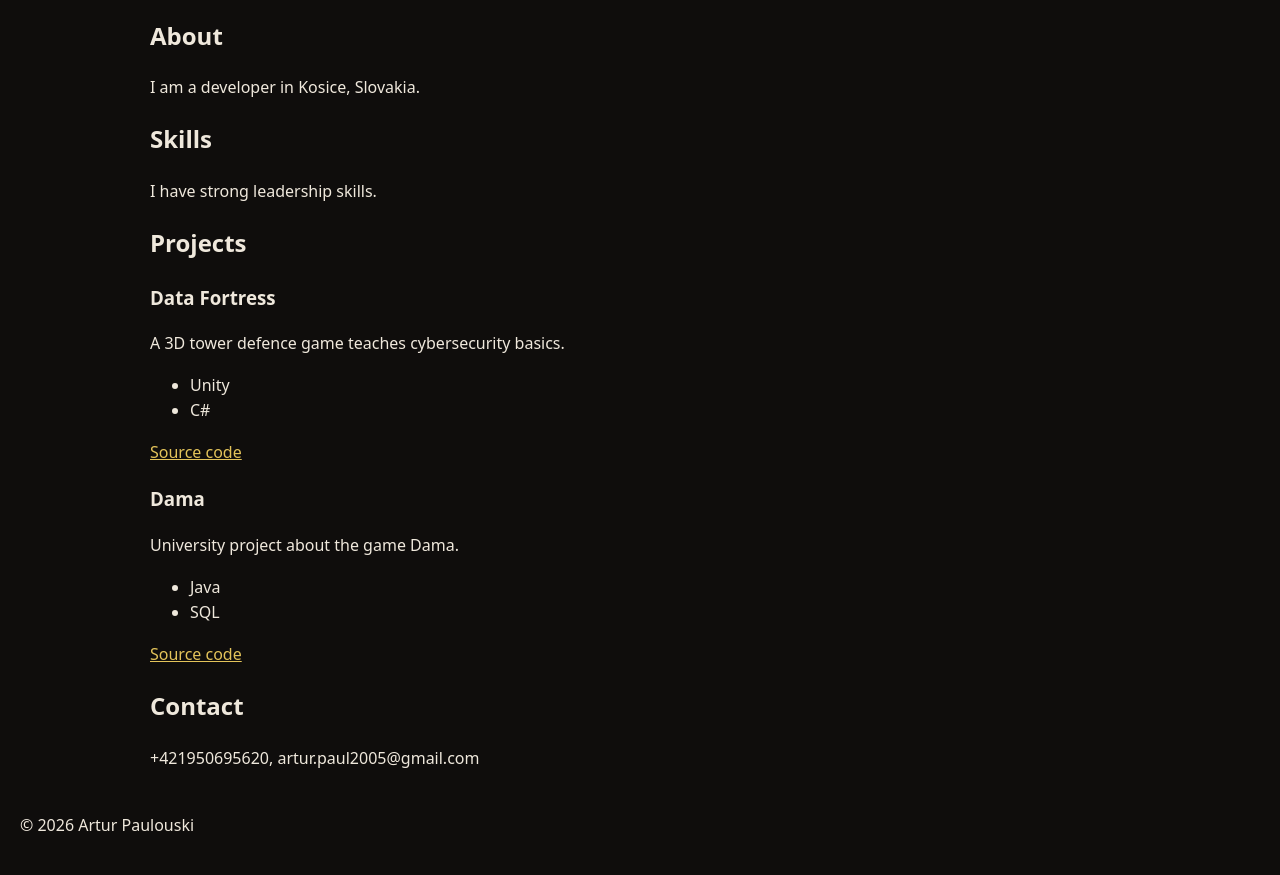
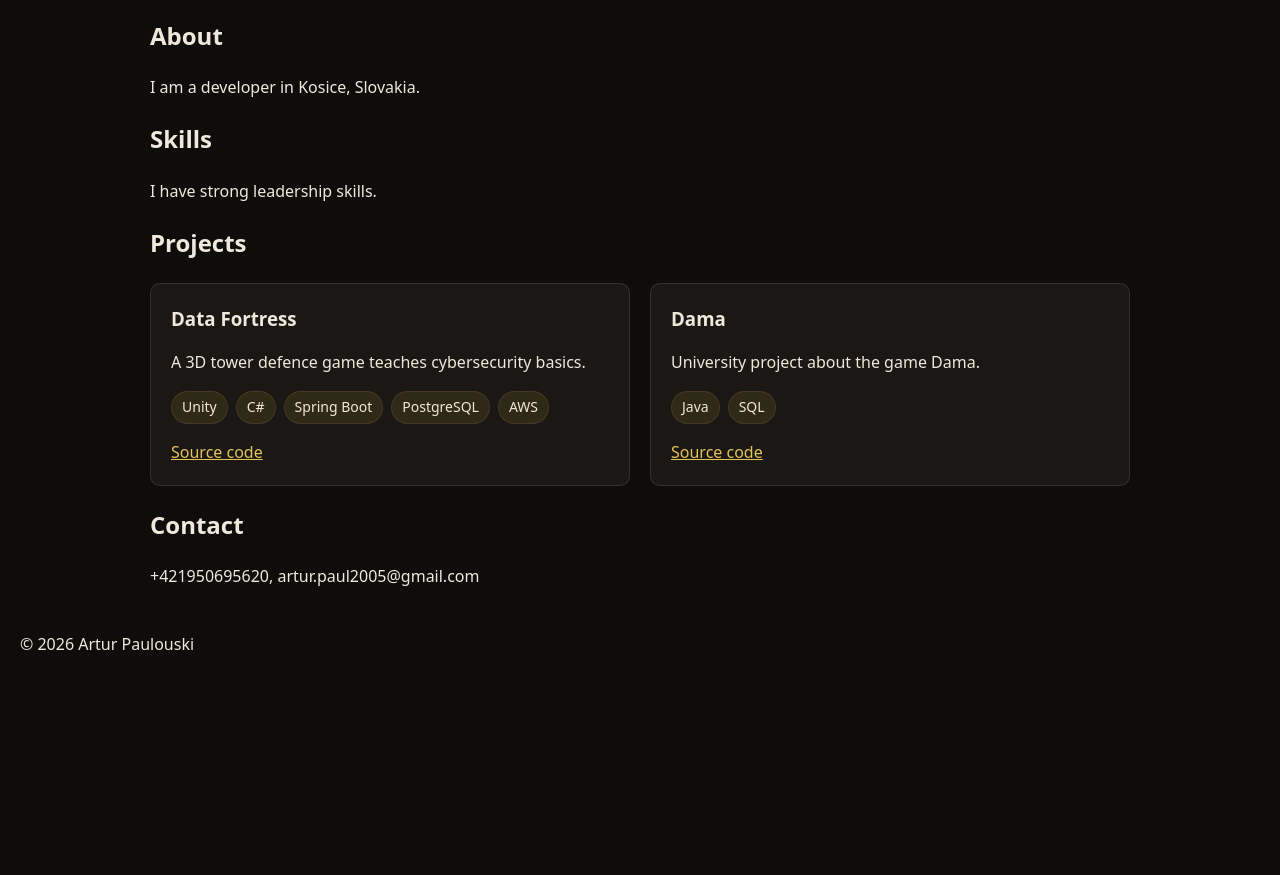
Before and after one commit to ArthurynJoU/ruthra.eu, a website built with Vite: page index.html in a window 1280 px wide. Shown: the part 342-1217 px from the top of the page. After the commit the page ends 1035 px from the top, so only its background shows below. Built offline with nearby package versions, Linux system fonts and the light colour scheme.

Commit message:
add project classes

```diff
--- a/index.html
+++ b/index.html
@@ -5,6 +5,7 @@
     <meta name="viewport" content="width=device-width, initial-scale=1.0" />
     <title>Artur Paulouski Java Developer</title>
     <meta name="description" content="Backend Java Developer and CS master student" />
+    <link rel="icon" href="/favicon.svg" type="image/svg+xml" />
   </head>
 
   <body>
@@ -40,25 +41,30 @@
 
     <section id="projects">
       <h2>Projects</h2>
-      <article>
+      <div class="projects">
+        <article class="project-card">
           <h3>Data Fortress</h3>
           <p>A 3D tower defence game teaches cybersecurity basics.</p>
-        <ul>
+          <ul class="tags">
             <li>Unity</li>
             <li>C#</li>
+            <li>Spring Boot</li>
+            <li>PostgreSQL</li>
+            <li>AWS</li>
           </ul>
-        <a href="https://github.com/ArthurynJoU/DataFortress">Source code</a>
+          <a href="https://github.com/ArthurynJoU/Data-Fortress">Source code</a>
         </article>
 
-      <article>
+        <article class="project-card">
           <h3>Dama</h3>
           <p>University project about the game Dama.</p>
-        <ul>
+          <ul class="tags">
             <li>Java</li>
             <li>SQL</li>
           </ul>
           <a href="https://github.com/ArthurynJoU/Dama">Source code</a>
         </article>
+      </div>
     </section>
 
     <section id="contact">
--- a/src/style.css
+++ b/src/style.css
@@ -3,12 +3,13 @@
     --text: #efe8dc;
     --muted: #a89e90;
     --accent: #e3c35a;
+    --surface: #1a1714;
 }
 
 h1 {
     color: var(--accent);
     font-size: clamp(30px, 10vw, 100px);
-    margin: 20px;
+    margin: 20px 0;
 }
 
 *, *::before, *::after {
@@ -51,7 +52,49 @@ header {
     header {
         flex-direction: column;
     }
-    ul.header-links {
-        flex-direction: column;
+}
+
+.project-card {
+    background-color: var(--surface);
+    border: 1px solid rgba(239, 232, 220, 0.12);
+    border-radius: 10px;
+    padding: 20px;
+    transition: background-color 0.5s, color 0.5s;
+    h3 {
+        margin: 0;
     }
 }
+
+.project-card:hover {
+    background-color: var(--accent);
+    transition: background-color 0.5s, color 0.5s;
+    color: var(--bg);
+    .tags li {
+        border: 1px solid rgb(0 0 0 / 0.12);
+        background-color: rgb(50 2 2 / 0.12);
+    }
+    a {
+        color: var(--bg);
+    }
+}
+
+.tags {
+    list-style: none;
+    padding: 0;
+    display: flex;
+    gap: 8px;
+    flex-wrap: wrap;
+}
+.tags li {
+    padding: 4px 10px;
+    border: 1px solid rgb(238 182 98 / 0.12);
+    border-radius: 9999px;
+    font-size: 14px;
+    background-color: rgb(204 174 59 / 0.12);
+}
+
+.projects {
+    display: grid;
+    grid-template-columns: repeat(auto-fit, minmax(300px, 1fr));
+    gap: 20px;
+}
```
Also changed, not shown: public/favicon.svg (added). Lines whose indentation alone changed are shown as unchanged.
